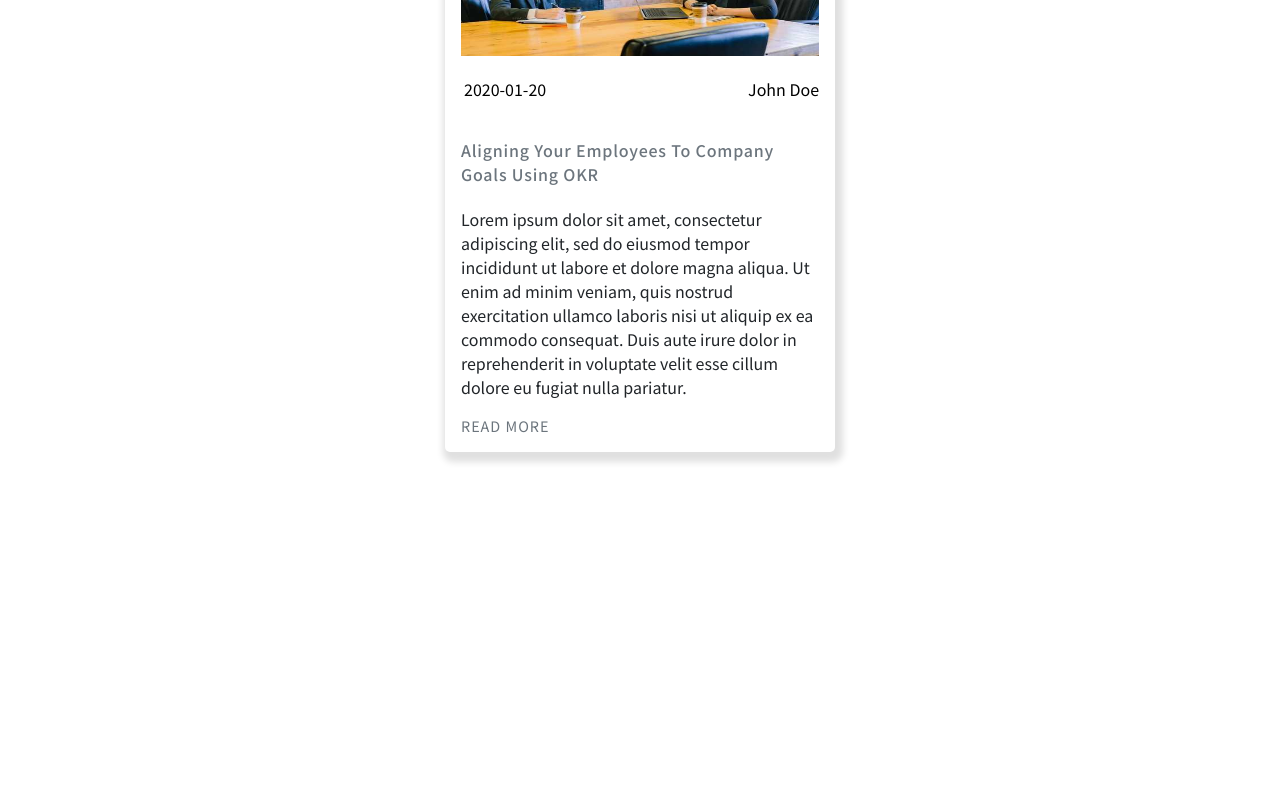
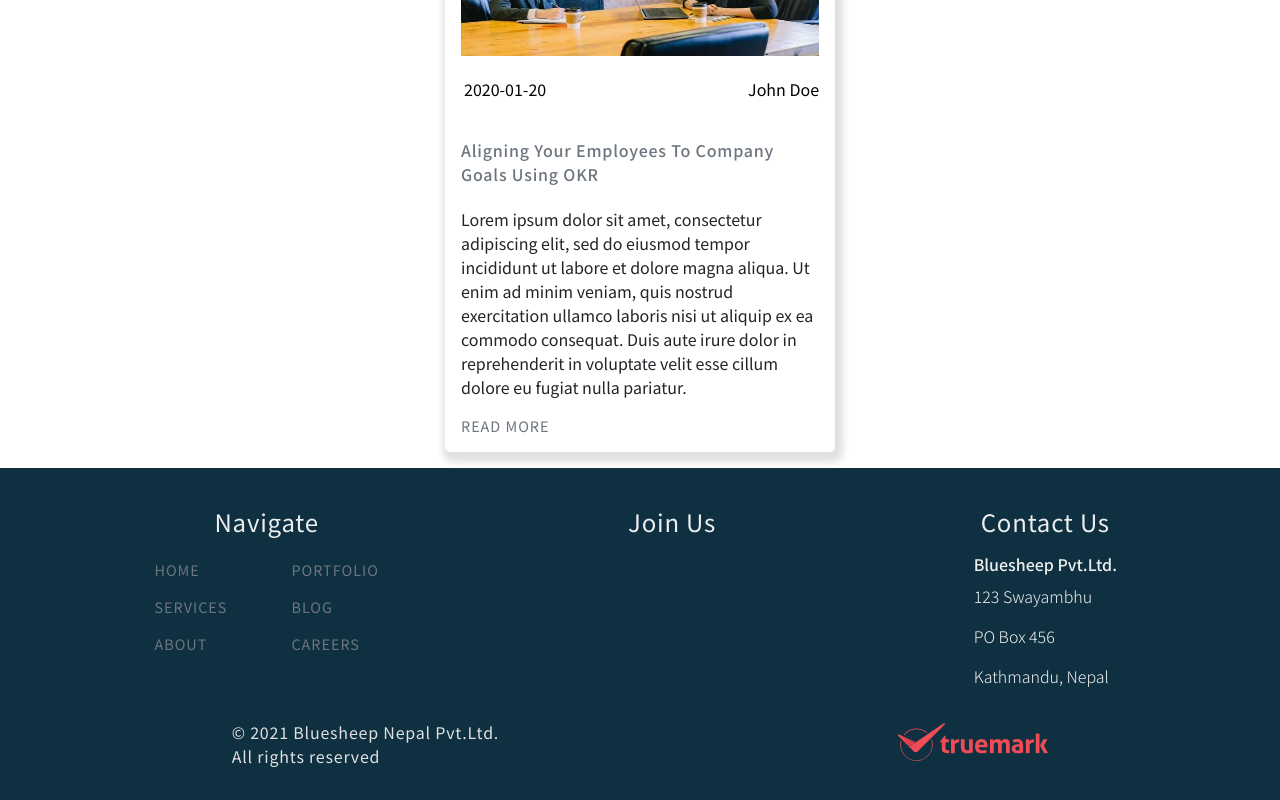
Before and after one commit to rupeshbug/next-bluemark, a Next.js app: page / in a window 1280 px wide. Shown: the part 3836-4636 px from the top of the page. Before the commit the page ends 4304 px from the top, so only its background shows below. Built offline with nearby package versions, Linux system fonts and the light colour scheme.

Commit message:
progress

```diff
--- a/components/Footer.js
+++ b/components/Footer.js
@@ -1,8 +1,55 @@
+import Link from 'next/link'
+import Image from 'next/image'
+import styles from '../styles/Footer.module.css'
+
 const Footer = () => {
+
+  const currentDate = new Date()
+
   return (
-    <div>
-
-    </div>
+    <footer className={styles.footer}>
+      <section className={styles.footerTop}>
+        <div className={styles.navigation}>
+          <h2 className={styles.footerHead}>Navigate</h2>
+          <div className={styles.links}>
+            <div>
+              <Link href="/"><a>Home</a></Link>
+              <Link href="/"><a>Services</a></Link>
+              <Link href="/"><a>About</a></Link>
+            </div>
+            <div>
+              <Link href="/"><a>Portfolio</a></Link>
+              <Link href="/"><a>Blog</a></Link>
+              <Link href="/"><a>Careers</a></Link>
+            </div>
+          </div>
+        </div>
+        <div className={styles.socialLinks}>
+          <h2 className={styles.footerHead}>Join Us</h2>
+          <Link href="/"><i className="fab fa-facebook fa-2x"></i></Link>
+          <Link href="/"><i className="fab fa-instagram-square fa-2x"></i></Link>
+          <Link href="/"><i className="fab fa-linkedin fa-2x"></i></Link>
+        </div>
+        <div className={styles.contactInfo}>
+          <h2 className={styles.footerHead}>Contact Us</h2>
+          <div>
+            <h4>Bluesheep Pvt.Ltd.</h4>
+            <p>123 Swayambhu</p>
+            <p>PO Box 456</p>
+            <p>Kathmandu, Nepal</p>
+          </div>
+        </div>
+      </section>
+      <section className={styles.footerBottom}>
+        <div>
+          <p>&copy; {currentDate.getFullYear()} Bluesheep Nepal Pvt.Ltd.
+          <br />All rights reserved</p>
+        </div>
+        <div>
+          <Image src='/logo.svg' height={60} width={150} />
+        </div>
+      </section>
+    </footer>
   )
 }
 
--- a/components/NavItems.js
+++ b/components/NavItems.js
@@ -34,9 +34,9 @@ const NavItems = ({ setShow }) => {
       </div>
       <div className={styles.socialLinks}>
         <h3>Find Us:</h3>
-        <i className="fab fa-facebook fa-2x"></i>
-        <i className="fab fa-twitter-square fa-2x"></i>
-        <i className="fab fa-instagram-square fa-2x"></i>
+        <Link href="/"><i onClick={handleClick} className="fab fa-facebook fa-2x"></i></Link>
+        <Link href="/"><i onClick={handleClick} className="fab fa-instagram-square fa-2x"></i></Link>
+        <Link href="/"><i onClick={handleClick} className="fab fa-linkedin fa-2x"></i></Link>
       </div>
     </div>
   )
--- /dev/null
+++ b/styles/Footer.module.css
@@ -0,0 +1,104 @@
+.footer {
+  display: flex;
+  flex-direction: column;
+  background-color: var(--background);
+  padding: 1rem 2rem;
+}
+
+.footerTop {
+  display: flex;
+  justify-content: space-around;
+  flex-wrap: wrap;
+}
+
+.navigation {
+  display: flex;
+  flex-direction: column;
+  align-items: center;
+  width: 35vw;
+}
+
+.links {
+  display: flex;
+  gap: 4rem;
+}
+
+.links > div {
+  display: flex;
+  flex-direction: column;
+  gap: 1rem;
+}
+
+.socialLinks {
+  display: flex;
+  flex-direction: column;
+  align-items: center;
+  width: 25vw;
+}
+
+.socialLinks > i {
+  color: var(--white);
+  cursor: pointer;
+  margin-bottom: 1rem;
+}
+
+.contactInfo {
+  display: flex;
+  flex-direction: column;
+  align-items: center;
+  width: 30vw;
+  color: #eeeeee;
+  font-weight: 300;
+}
+
+.footerHead {
+  color: #eeeeee;
+  font-weight: 400;
+  letter-spacing: 0.8px;
+}
+
+.contactInfo > h2 {
+  margin-bottom: -0.5rem;
+}
+
+.contactInfo div h4 {
+  margin-bottom: -0.5rem;
+  font-weight: 500;
+}
+
+.footerBottom {
+  display: flex;
+  justify-content: space-around;
+  align-items: center;
+}
+
+.footerBottom > div {
+  color: #e0e0e0;
+  letter-spacing: 0.8px;
+}
+
+@media screen and (max-width: 760px){
+
+  .footer {
+    padding: 1rem;
+  }
+
+  .navigation {
+    width: 100vw;
+    padding-bottom: 0.5rem;
+  }
+
+  .socialLinks {
+    width: 30vw;
+  }
+
+  .contactInfo {
+    width: 50vw;
+  }
+
+  .footerBottom {
+    padding-top: 0.5rem;
+    flex-direction: column;
+  }
+
+}
```
Also changed, not shown: public/contact-us.svg (deleted).
